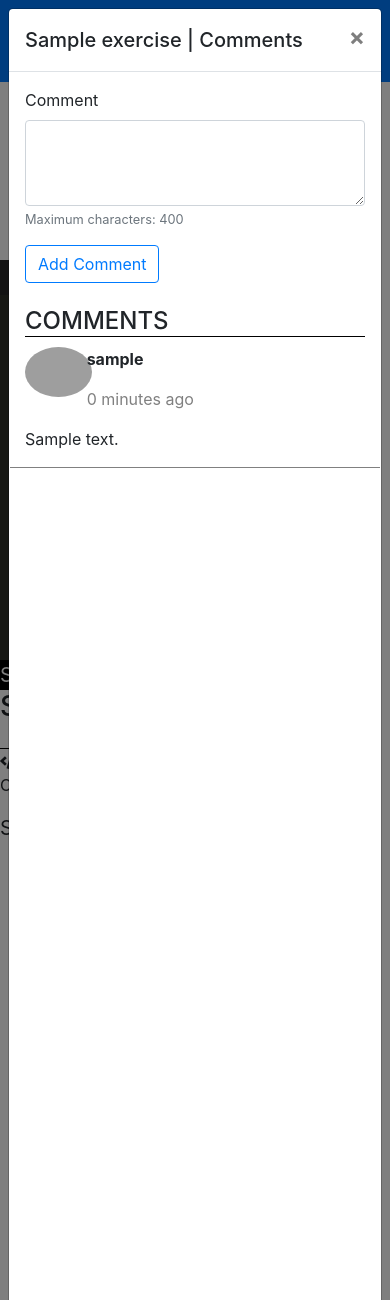
After one commit to mkwiatek770/code-simple, a Django app: template codesimple/templates/exercise/exercise.html in a window 390 px wide, after a click on "Comments". The commit adds this page. Shown: the top 1300 px of the page. Run offline with Django 3.2, Linux system fonts and the light colour scheme; the template is opened without the code that fills it: most values are stand-ins (such as "Sample title", 1, 10 or a date in 2020); some libraries are stand-ins or nearby versions; grey boxes are pictures that could not be loaded.

Commit message:
Added ExerciseView logic in views.py (Containers are starting properly) also modified exercise.html template to show user images after adding comment. Added url to be /exercise/<exercise_slug>

```diff
--- a/codesimple/exercise/urls.py
+++ b/codesimple/exercise/urls.py
@@ -4,4 +4,5 @@ from exercise import views
 urlpatterns = [
     path("", views.LandingPageView.as_view(), name="index"),
     path("home/", views.HomeView.as_view(), name="home"),
+    path("exercise/<slug:slug>/", views.ExerciseView.as_view(), name="exercise"),
 ]
--- /dev/null
+++ b/codesimple/templates/exercise/exercise.html
@@ -0,0 +1,573 @@
+{% extends 'base.html' %}
+
+{% load static %}
+
+{% block title %}
+Zadanie fibbonaci
+{% endblock %}
+
+{% block head %}
+    <style type="text/css" media="screen">
+        #editor {
+            position: absolute;
+            top: 0;
+            left: 0;
+            font-size:30px;
+            width: 100%;
+            height:400px;
+
+        }
+
+        #language-select{
+            position: absolute;
+            top:0;
+            right: 0;
+            width: 100px;
+            height: 25px;
+            z-index: 10;
+        }
+
+
+    </style>
+{% endblock %}
+
+{% block content %}
+
+    <div class="row" style="width: 100%;">
+        <!--Code Content-->
+        <div class="col-lg-8 col-lg-push-4">
+            <div class="row mb-3">
+                {% comment %} <div class="col-6 col-sm-3 text-center" style="margin:0; padding:0;">
+                    <select class="bootstrap-select"  >
+                        <option value="1" selected="selected">Python</option>
+                        <option value="2">Javascript</option>
+                        <option value="3">C++</option>
+                        <option value="4">Java</option>
+                    </select>
+                </div>
+                <div class="col-6 col-sm-3 text-center" style="margin:0; padding:0;">
+                   <button class="btn btn-outline-success" >
+                        <i class="fas fa-redo"></i>
+                        <span> RESET</span>
+                    </button>
+                </div> {% endcomment %}
+                <div class="col-xs-12 col-sm-4 text-center mb-3" style="margin:0; padding:0;">
+                    <button class="btn btn-outline-success" style="width:70%; margin-left:auto; margin-right:auto;">
+                        <i class="fas fa-redo"></i>
+                        <span> RESET</span>
+                    </button>
+                </div>
+
+                <div class="col-xs-12 col-sm-4 text-center mb-3" style="margin:0; padding:0;">
+                    <button id="runBtn" class="btn btn-outline-success" style="width:70%; margin-left:auto; margin-right:auto;">
+                        <i class="fas fa-play"></i>
+                        <span> RUN TESTS</span>
+                    </button>
+                </div>
+                <div class="col-xs-12 col-sm-4 text-center" style="margin:0; padding:0;">
+                    <button id="submitBtn" class="btn btn-outline-success disabled" disabled style="width:70%; margin-left:auto; margin-right:auto;" disabled>
+                        <i class="fas fa-fire"></i>
+                        <span> SUBMIT</span>
+                    </button>
+                </div>
+
+            </div>
+
+            <div class="row">
+                <div class="col" style="position:relative; height: 400px;">
+                    <select style="border:0px;" id="language-select">
+                        <option value="1" selected="selected">Python</option>
+                        <option value="2">Javascript</option>
+                        <option value="3">C++</option>
+                        <option value="4">Java</option>
+                    </select>
+                    <div id="editor">{{ code }}</div>
+                </div>
+            </div>
+
+            <!-- TESTY -->
+            <div class="row">
+                <div class="col" style="padding: 0px;">
+                {% if not exercise_user.traceback %}
+                    <div id="accordion">
+                {% else %}
+                    <div id="accordion" style="display:none;">
+                {% endif %}
+                    {% for test in test_users %}
+                        <div class="card">
+                            <div class="card-header test-header">
+                                <h5>
+                                    <a href="#collapse{{ forloop.counter }}" data-parent="#accordion" data-toggle="collapse">
+                                        Test {{ forloop.counter }}
+                                        {% if test.solved == Null %}
+                                            <span>
+                                                <i class="fas"></i>
+                                            </span>
+                                        {% elif test.solved %}
+                                            <span>
+                                                <i class="fas fa-check" style="color: green;"></i>
+                                            </span>
+                                        {% else %}
+                                            <span>
+                                                <i class="fas fa-times" style="color: red"></i>
+                                            </span>
+                                        {% endif %}
+                                    </a>
+                                </h5>
+                            </div>
+                            <div class="collapse" id="collapse{{ forloop.counter }}">
+                                <div class="card-body test-body">
+                                    <p>
+                                        <span class="font-weight-bold">Input: </span>
+                                        <span>{{ test.exercise_test.user_input }}</span>
+                                    </p>
+                                    <p>
+                                        <span class="font-weight-bold">Output: </span>
+                                        <span>{{ test.output }}</span>
+                                    </p>
+                                    <p>
+                                        <span class="font-weight-bold">Expected Output: </span>
+                                        <span>{{ test.exercise_test.expected_output }}</span>
+                                    </p>
+                                </div>
+                            </div>
+                        </div>
+                    {% endfor %}
+                    </div>
+
+
+                {% if exercise_user.traceback %}
+                    {% comment %} Traceback {% endcomment %}
+                        <div class="traceback" style="margin-left: 15px; font-size: 20px; color: white; background-color: black;">
+                            {{ exercise_user.traceback }}
+                        </div>
+
+                {% else %}
+                        <div class="traceback" style="display:none; font-size: 20px; color: white; background-color: black;">
+                        </div>
+                {% endif %}
+                </div>
+
+            </div>
+
+
+        </div>
+
+        <!--Sidebar Exercise Explaination -->
+        <div class="col-lg-4 col-lg-pull-8" style="height: 80vh; overflow: scroll;">
+
+            <div class="row">
+                <div style="border-bottom: 1px solid black" class="col pb-3">
+                    <h3>{{ exercise.title }}</h3>
+                </div>
+            </div>
+            <div class="row">
+                <div class="col-6">
+                    <i class="fas fa-code"></i>
+                    <span>{{ exercise.get_level_display }}</span>
+                </div>
+                <div class="col-6">
+                    <i class="fas fa-star"></i>
+                    <span>{{ exercise.experience_points }}</span>
+                </div>
+            </div>
+            <div class="row">
+                <div class="col">
+                    <p>Categories:
+                        {% for tag in exercise.tags.all %}
+                            <span class="font-weight-bold">{{ tag.name }} </span>
+                        {% endfor %}
+                    </p>
+                </div>
+            </div>
+
+            <div class="row">
+                <div class="col" style="font-size: 20px;">
+                    <p>{{ exercise.description|safe }}</p>
+                </div>
+            </div>
+
+            <div class="row">
+                <div class="col-8" style="font-size: 20px;">
+                    {% if exercise_user.like %}
+                        <button class='btn' id="likeBtn" data-clicked="true" style='background-color:transparent; font-size: 20px;'>
+                            <i class="far fa-thumbs-up" style="color: green;"></i>
+                        </button>
+                         <span style="font-size:20px;" class="mr-2">{{ exercise.likes }}</span>
+                         <button class='btn' id="dislikeBtn" style='background-color:transparent; font-size: 20px;'>
+                            <i class="far fa-thumbs-down"></i>
+                        </button>
+                         <span style="font-size:20px;" class="mr-2">{{ exercise.dislikes }}</span>
+                    {% elif exercise_user.like == False %}
+                        <button class='btn'  id="likeBtn" style='background-color:transparent; font-size: 20px;'>
+                            <i class="far fa-thumbs-up"></i>
+                        </button>
+                         <span style="font-size:20px;" class="mr-2">{{ exercise.likes }}</span>
+                         <button class='btn' id="dislikeBtn" data-clicked="true" style='background-color:transparent; font-size: 20px;'>
+                            <i class="far fa-thumbs-down" style="color: red;"></i>
+                        </button>
+                         <span style="font-size:20px;" class="mr-2">{{ exercise.dislikes }}</span>
+                    {% elif exercise_user.like == None %}
+                        <button class='btn' id="likeBtn" style='background-color:transparent; font-size: 20px;'>
+                            <i class="far fa-thumbs-up"></i>
+                        </button>
+                         <span style="font-size:20px;" class="mr-2">{{ exercise.likes }}</span>
+                         <button class='btn'  id="dislikeBtn" style='background-color:transparent; font-size: 20px;'>
+                            <i class="far fa-thumbs-down" ></i>
+                        </button>
+                         <span style="font-size:20px;" class="mr-2">{{ exercise.dislikes }}</span>
+
+                    {% endif %}
+
+                </div>
+                <div class="col-4 text-right">
+                    <button class="btn btn-success" data-toggle="modal" data-target="#comment-section">Comments</button>
+                </div>
+            </div>
+        </div>
+    </div>
+
+    {% comment %} Comments(default - display:none) {% endcomment %}
+    <div class="modal"  id="comment-section" >
+        <div class="modal-dialog modal-lg" >
+            <div class="modal-content" style="height: 95vh !important; overflow: scroll;">
+                <div class="modal-header">
+                    <h5 class="modal-title">{{ exercise.title }} | Comments</h5>
+                    <button class="close" data-dismiss="modal">&times;</button>
+                </div>
+                <div class="modal-body">
+                    <div class="form-group">
+                        <label for="message">Comment</label>
+                        <textarea class="form-control" id="message" rows="3"></textarea>
+                        <small class="form-text text-muted">Maximum characters: 400</small>
+                    </div>
+                    <button class="btn btn-outline-primary mb-4 " id="add-comment">Add Comment</button>
+
+                    <h4 style="border-bottom: 1px solid black; margin-bottom: 10px;">COMMENTS</h4>
+                    <div class="row">
+                        {% for comment in comments %}
+                            <div class="col-12 mb-4" style="border-bottom: 1px solid gray;">
+                                <div class="row">
+                                    <div class="col-2">
+                                        <img style=" height:50px; border-radius:100%" src="{% static 'img/page/avatar.png' %}" alt="">
+                                    </div>
+                                    <div class="col-10">
+                                        <p class="font-weight-bold">{{ comment.user.username }}</p>
+                                        <p style="color: gray;">{{ comment.date|timesince }} ago</p>
+                                    </div>
+                                </div>
+                                <div class="row">
+                                    <div class="col-12">
+                                        <p>{{ comment.message }}</p>
+                                    </div>
+                                </div>
+                            </div>
+                        {% endfor %}
+                    </div>
+                </div>
+            </div>
+        </div>
+    </div>
+
+    {% comment %} Message modal {% endcomment %}
+    <div class="modal" id="messageModal">
+      <div class="modal-dialog" style="margin-top: 25%;">
+        <div class="modal-content">
+          <div class="modal-header">
+            <h5 class="modal-title message-modal-title"></h5>
+            <button class="close" data-dismiss="modal">&times;</button>
+          </div>
+          <div class="modal-body message-modal-body">
+
+          </div>
+        </div>
+      </div>
+    </div>
+
+    {% comment %} Submit button modal {% endcomment %}
+    <div class="modal" id="submitModal">
+        <div class="modal-dialog" style="margin-top: 25%;">
+            <div class="modal-content">
+                <div class="modal-header">
+                    <h5 class="modal-title">CONGRATULATIONS</h5>
+                </div>
+                <div class="modal-body submit-modal-body">
+                </div>
+                <div class="modal-footer">
+                    <a href="{% url 'home' %}" class="btn btn-success">Home Page</a>
+                    <button class="ml-auto btn btn-primary" data-dismiss="modal">Stay on Page</button>
+                </div>
+            </div>
+        </div>
+    </div>
+
+
+    <!-- ACE LOGIC -->
+    <script src="https://cdnjs.cloudflare.com/ajax/libs/ace/1.4.2/ace.js" type="text/javascript" charset="utf-8"></script>
+    <script
+			  src="https://code.jquery.com/jquery-3.3.1.js"
+			  integrity="sha256-2Kok7MbOyxpgUVvAk/HJ2jigOSYS2auK4Pfzbm7uH60="
+			  crossorigin="anonymous"></script>
+    <script>
+    var editor = ace.edit("editor");
+    var testBtn = document.querySelector("#runBtn");
+    var submitBtn = document.querySelector("#submitBtn");
+    submitBtn.disabled = true;
+
+    editor.setTheme("ace/theme/monokai");
+    editor.session.setMode("ace/mode/python");
+    {% comment %} console.log(editor.getValue()) {% endcomment %}
+
+    // Obsługa testów i zwróconego responsa
+    testBtn.addEventListener("click", function(event){
+        event.preventDefault()
+        var code = editor.getValue();
+        var language = editor.session.$modeId.split("/")[2]
+
+        $.ajax({
+			url: "http://localhost:8000/api/exercises/{{ exercise.id }}/{{ request.user.id }}",
+			data: {
+			"code": code,
+            "language": language,
+            "container_name": "{{ container_name }}",
+            "csrfmiddlewaretoken": "{{ csrf_token }}"
+			},
+			type: "POST",
+			dataType: "json"
+		}).done(sendCode)
+    })
+
+    submitBtn.addEventListener("click", function(event){
+
+        $.ajax({
+            url: "http://localhost:8000/api/exercises/submit/{{ exercise.id }}/{{ request.user.id }}",
+            data: {
+                "csrfmiddlewaretoken": "{{ csrf_token }}"
+            },
+            type: "POST",
+            dataType: "json"
+        }).done(renderSubmit)
+
+    })
+
+
+
+    function sendCode(response){
+        $.get("http://localhost:8000/api/exercises/{{ exercise.id }}/{{ request.user.id }}").done(renderTestResult).fail(function(){console.log("Fail")})
+    }
+
+    // tutaj będzie logika która wyświetli komunikat o tym że rozwiązał zadanie
+    // wiadomośc będzie jako modal, użytkownik będzie miał opcje przejść do strony Home
+    // lub pozostać na tej stronie.
+    function renderSubmit(response){
+
+        var submitModal = $("#submitModal");
+        var submitBody = $(".submit-modal-body")
+
+        submitModal.modal("show");
+        submitBody.text(response.message);
+
+    }
+
+    function renderTestResult(response){
+
+        var accordion = document.getElementById("accordion");
+        var div_traceback = document.querySelector(".traceback");
+
+        if (response.traceback === null){
+
+
+            accordion.style.display = "block";
+            div_traceback.style.display = "none";
+
+            var test_headers = $(".test-header");
+            var test_bodies = $(".test-body");
+            var all_passed = true;
+
+            for (var i = 0; i < response.tests.length; i++){
+
+
+                var icon = test_headers.eq(i).find("h5").find("a").find("i");
+                if (response.tests[i][1] === response.tests[i][2]){
+                    icon.removeClass("fa-times").addClass("fa-check").css("color", "green");
+                }
+                else {
+                    icon.removeClass("fa-check").addClass("fa-times").css("color", "red");
+                    all_passed = false;
+                }
+
+                var output_span = test_bodies.eq(i).children().eq(1).children().eq(1);
+                output_span.text(response.tests[i][1]);
+                //var new_el = $("")
+            }
+            if (all_passed){
+                submitBtn.classList.remove("disabled");
+                submitBtn.disabled = false;
+                $(".message-modal-title").text("Congratulations")
+                $(".message-modal-body").text("Correct! All tests passed. Now you can submit your solution to access XP points")
+
+            }
+            else{
+                $(".message-modal-title").text("Fail")
+                $(".message-modal-body").text("Incorrect! Tests not passed, improve your solution and then try again once again. Good luck.")
+            }
+            $("#messageModal").modal("show");
+
+        }
+        else{
+
+            accordion.style.display = "none";
+            div_traceback.style.display = "block";
+
+            //var new_el = $("<div style='padding: 10px; color: white; background-color: black;'>");
+            //new_el.text(response.traceback);
+            //accordion.after(new_el);
+
+
+            div_traceback.innerHTML = response.traceback;
+
+            submitBtn.classList.add("disabled");
+            submitBtn.disabled = true;
+        }
+
+    }
+
+
+    // obsługa przycisków like i dislike
+    var likeBtn = document.getElementById("likeBtn");
+    var likenumber = likeBtn.nextElementSibling;
+    var dislikeBtn = document.getElementById("dislikeBtn");
+    var dislikenumber = dislikeBtn.nextElementSibling;
+
+    var likeclicked = false
+    var dislikeclicked = false
+
+
+    likeBtn.addEventListener("click", function(event){
+        event.stopPropagation()
+        likeclicked = true;
+
+        this.style.color = "green";
+        dislikeBtn.style.color = "black";
+
+        likenumber.innerHTML = parseInt(likenumber.innerHTML) + 1;
+        if (dislikeclicked || dislikeBtn.hasAttribute("data-clicked")){
+            dislikenumber.innerHTML = parseInt(dislikenumber.innerHTML) - 1;
+        }
+
+        this.disabled = true;
+        dislikeBtn.disabled = false;
+
+
+        $.ajax({
+            url: "http://localhost:8000/api/exercises/{{ exercise.id }}/like/",
+            data: {
+                "csrfmiddlewaretoken": "{{ csrf_token }}"
+            },
+            type: "POST",
+            datatype: "json"
+        });
+        return false;
+
+    });
+
+    dislikeBtn.addEventListener("click", function(event){
+        event.stopPropagation()
+        dislikeclicked = true;
+
+        this.style.color = "red";
+        likeBtn.style.color = "black";
+
+        dislikenumber.innerHTML = parseInt(dislikenumber.innerHTML) + 1;
+        if (likeclicked || likeBtn.hasAttribute("data-clicked")){
+            likenumber.innerHTML = parseInt(likenumber.innerHTML) - 1;
+        }
+
+        this.disabled = true;
+        likeBtn.disabled = false;
+
+        $.ajax({
+            url: "http://localhost:8000/api/exercises/{{ exercise.id }}/dislike/",
+            data: {
+                "csrfmiddlewaretoken": "{{ csrf_token }}"
+            },
+            type: "POST",
+            datatype: "json"
+        })
+        return false;
+    })
+
+    // obsługa dodawania komentarzy
+
+
+    var commentBtn = document.getElementById("add-comment");
+
+    commentBtn.addEventListener("click", function(event){
+        event.stopPropagation();
+        var message_content = document.getElementById("message").value;
+
+        var row = this.nextElementSibling.nextElementSibling;
+        if (row.children.length > 0){
+            var first_comment = row.children[0];
+            var new_comment = first_comment.cloneNode(true);
+            new_comment.children[0].children[1].firstElementChild.innerHTML = "{{ request.user }}";
+            new_comment.children[0].children[1].children[1].innerHTML = "a few seconds ago";
+            new_comment.children[1].children[0].children[0].innerHTML = message_content;
+
+            row.insertBefore(new_comment, first_comment);
+        }
+
+        else{
+            var row = $("#add-comment").next().next();
+
+            var new_col = $("<div class='col-12 mb-4' style='border-bottom: 1px solid gray;'>")
+            var first_row = $("<div class='row'>");
+            var second_row = $("<div class='row'>");
+            var first_row_first_col = $("<div class='col-2'>");
+            var first_row_second_col = $("<div class='col-10'>");
+            var first_row_first_col_img = $('<img style=" height:50px; border-radius:100%" src="{{ request.user.avatar.url }}" alt="">');
+            var first_row_second_col_first_p = $('<p class="font-weight-bold"></p>')
+            var first_row_second_col_second_p = $('<p style="color: gray;"></p>')
+            var second_row_first_col = $('<div class="col-12">')
+            var second_row_first_col_fist_p = $("<p>");
+
+            row.append(new_col);
+
+            new_col.append(first_row);
+            new_col.append(second_row);
+
+            first_row.append(first_row_first_col);
+            first_row.append(first_row_second_col);
+            second_row.append(second_row_first_col);
+
+            first_row_first_col.append(first_row_first_col_img);
+            first_row_second_col.append(first_row_second_col_first_p);
+            first_row_second_col.append(first_row_second_col_second_p);
+            second_row_first_col.append(second_row_first_col_fist_p);
+
+            first_row_second_col_first_p.text("{{ request.user }}");
+            first_row_second_col_second_p.text("a few seconds ago");
+            second_row_first_col_fist_p.text(message_content);
+
+        }
+
+
+        $.ajax({
+            url: "http://localhost:8000/api/exercises/{{ exercise.id }}/add-comment/",
+            data: {
+                "csrfmiddlewaretoken": "{{ csrf_token }}",
+                "message": message_content,
+
+            },
+            type: "POST",
+            datatype: "json"
+        })
+
+        document.getElementById("message").value = "";
+
+    })
+
+
+</script>
+
+{% endblock %}
--- a/codesimple/templates/exercise/home.html
+++ b/codesimple/templates/exercise/home.html
@@ -147,8 +147,7 @@
 
                             </div>
                         </div>
-                        <a href="">
-                        {% comment %} <a href="{% url 'exercise' slug=exercise_random.slug %}"> {% endcomment %}
+                        <a href="{% url 'exercise' slug=exercise_random.slug %}">
                             <button style="border-radius:0px; height:50px;" class="btn btn-large btn-primary w-100">SOLVE NOW</button>
                         </a>
                     </div>
@@ -195,8 +194,7 @@
 
                                 </div>
                             </div>
-                            <a href="">
-                            {% comment %} <a href="{% url 'exercise' slug=exercise.slug %}"> {% endcomment %}
+                            <a href="{% url 'exercise' slug=exercise.slug %}">
                                 <button style="border-radius:0px; height:50px;" class="btn btn-large btn-primary w-100">SOLVE NOW</button>
                             </a>
 
```
Also changed, not shown: codesimple/exercise/views.py (+125 -1 lines).
